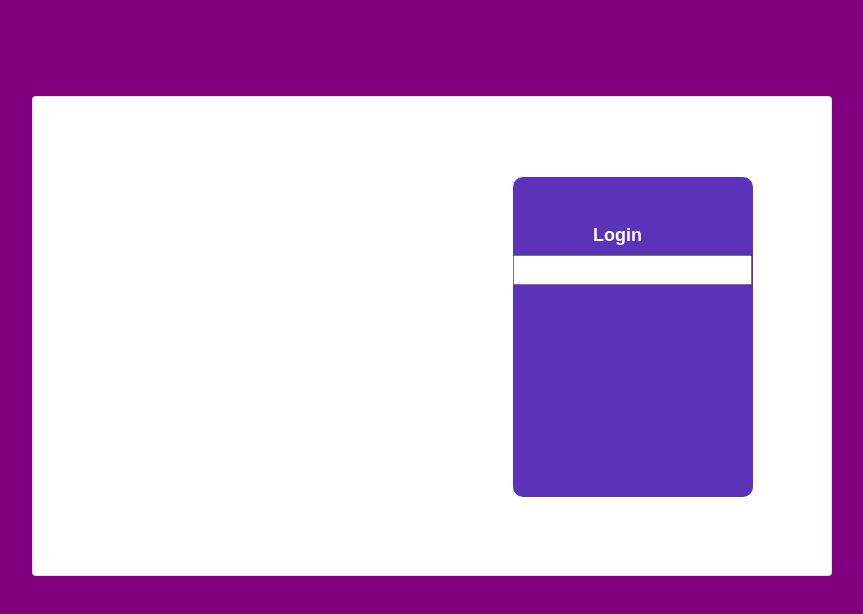
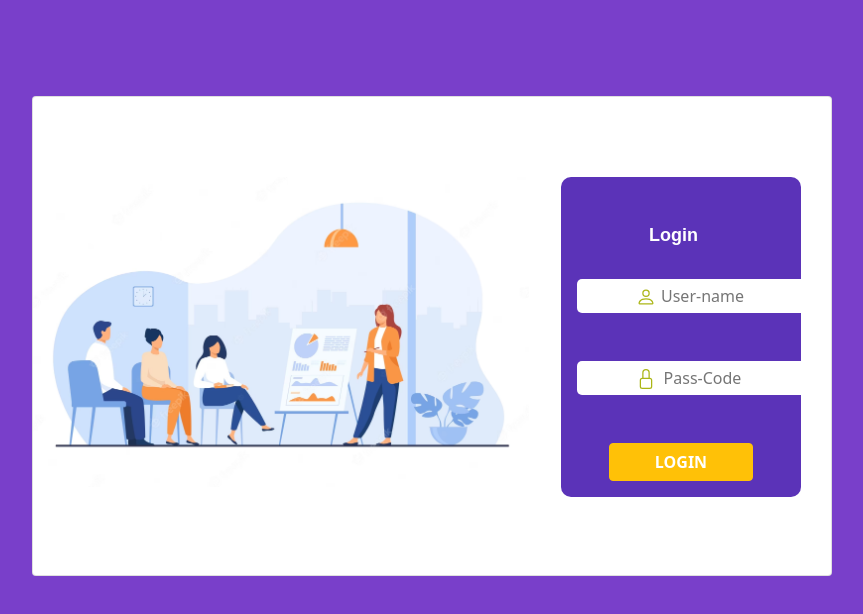
Before and after one commit to justemma06/Demo-Page, a plain HTML site: page index.html in a window 1280 px wide. Shown: the whole page, without its empty margins (210-1073 px from the left). Drawn offline with Linux system fonts and the light colour scheme.

Commit message:
add demo page finish

```diff
--- a/css/styles.css
+++ b/css/styles.css
@@ -1,8 +1,5 @@
 body {
-    background-color: purple;
-}
-
-.container{
+    background-color: rgb(121, 63, 202);
 
 }
 
@@ -15,11 +12,12 @@ body {
 }
 
 .login-con{
+    position: relative;
     background-color: rgb(91, 51, 184);
     width: 15rem;
     height: 20rem;
     margin-top: 5rem;
-    margin-left: 30rem;
+    margin-left: 33rem;
     border-radius: 10px;
 }
 
@@ -29,10 +27,58 @@ h3{
     color: white;
     font-size: 18px;
     margin-top: 3rem;
-    margin-left: 5rem;
+    margin-left: 5.5rem;
 }
 
 .input-group-lg{
-    display: flex;
+    display: inline-block;
 
 }
+
+img{
+    position: absolute;
+    width: 31rem;
+    margin-top: 5rem;
+}
+
+.first-input {
+    margin-left: 1rem;
+    margin-top: 1.5rem;
+    border-radius: 5px;
+    border: none;
+    outline: none;
+    padding: 5px 10px;
+    text-align: center;
+}
+
+.second-input{
+    margin-left: 1rem;
+    margin-top: 3rem;
+    border-radius: 5px;
+    border: none;
+    outline: none;
+    padding: 5px 10px;
+    text-align: center;
+}
+
+button{
+    width: 9rem;
+    margin-top: 3rem;
+    margin-left: 3rem;
+    font-weight: bold;
+    color: white;
+    border: none;
+}
+
+#log-but{
+    color: white;
+    font-weight: bold;
+}
+
+#log-but :hover{
+    color: crimson;
+}
+svg{
+    margin-left: -12rem;
+    color: rgba(170, 181, 20, 0.992);
+}
--- a/index.html
+++ b/index.html
@@ -8,16 +8,25 @@
 </head>
 
 <body>
-    <div class="container">
-        <div class="card">
-            <div class="login-con">
-                <h3>Login</h3>
-                <div class="input-group-lg">
-                    <input type="text">
+    <header>
+        <div class="container">
+            <div class="card">
+                <img src="images/coach-speaking-before-audience-mentor-presenting-charts-reports-employees-meeting-business-training-seminar-conference-vector-illustration-presentation-lecture-education_74855-8294.avif" alt="">
+                <div class="login-con">
+                    <h3>Login</h3>
+                    <div class="input-group-lg">
+                        <input type="text" placeholder="User-name" class="first-input"> <svg id="svg" xmlns="http://www.w3.org/2000/svg" width="20" height="20" fill="currentColor" class="bi bi-person" viewBox="0 0 16 16">
+                            <path d="M8 8a3 3 0 1 0 0-6 3 3 0 0 0 0 6Zm2-3a2 2 0 1 1-4 0 2 2 0 0 1 4 0Zm4 8c0 1-1 1-1 1H3s-1 0-1-1 1-4 6-4 6 3 6 4Zm-1-.004c-.001-.246-.154-.986-.832-1.664C11.516 10.68 10.289 10 8 10c-2.29 0-3.516.68-4.168 1.332-.678.678-.83 1.418-.832 1.664h10Z"/>
+                          </svg>
+                        <input type="password" placeholder="Pass-Code" class="second-input"> <svg xmlns="http://www.w3.org/2000/svg" width="20" height="20" fill="currentColor" class="bi bi-lock" viewBox="0 0 16 16">
+                            <path d="M8 1a2 2 0 0 1 2 2v4H6V3a2 2 0 0 1 2-2zm3 6V3a3 3 0 0 0-6 0v4a2 2 0 0 0-2 2v5a2 2 0 0 0 2 2h6a2 2 0 0 0 2-2V9a2 2 0 0 0-2-2zM5 8h6a1 1 0 0 1 1 1v5a1 1 0 0 1-1 1H5a1 1 0 0 1-1-1V9a1 1 0 0 1 1-1z"/>
+                          </svg>
+                    </div>
+                    <button class="btn btn-warning" id="log-but">LOGIN</button>
                 </div>
             </div>
         </div>
-    </div>
+    </header>
 </body>
 
 </html>
```
